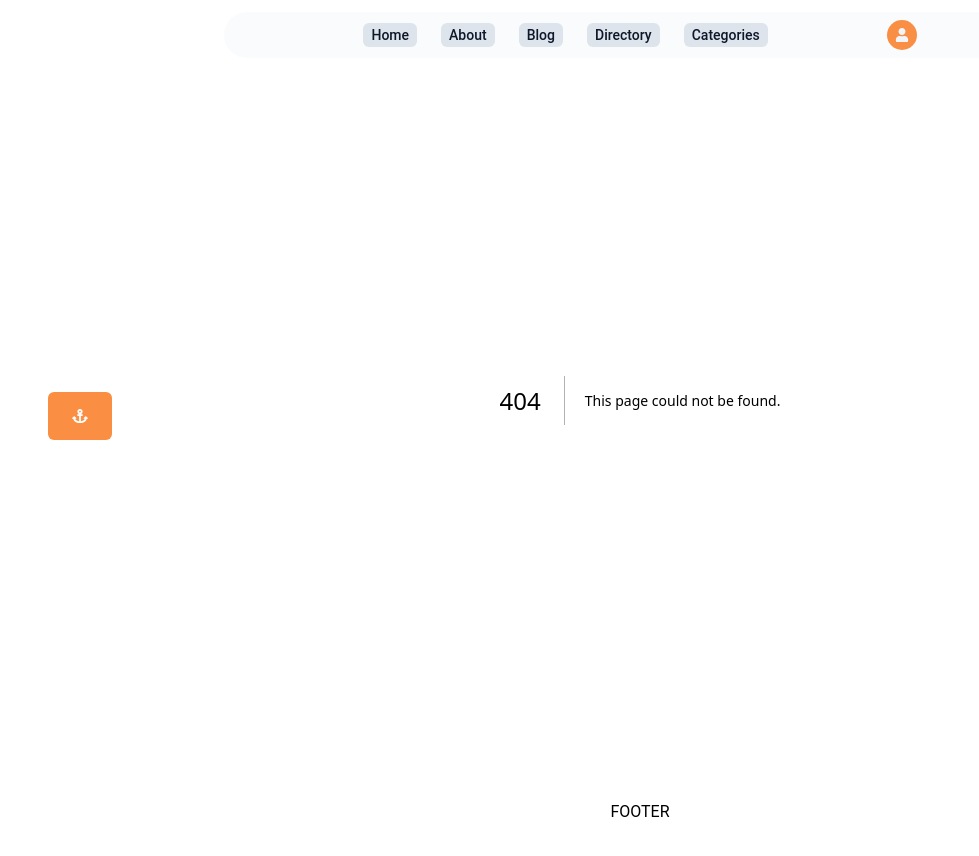
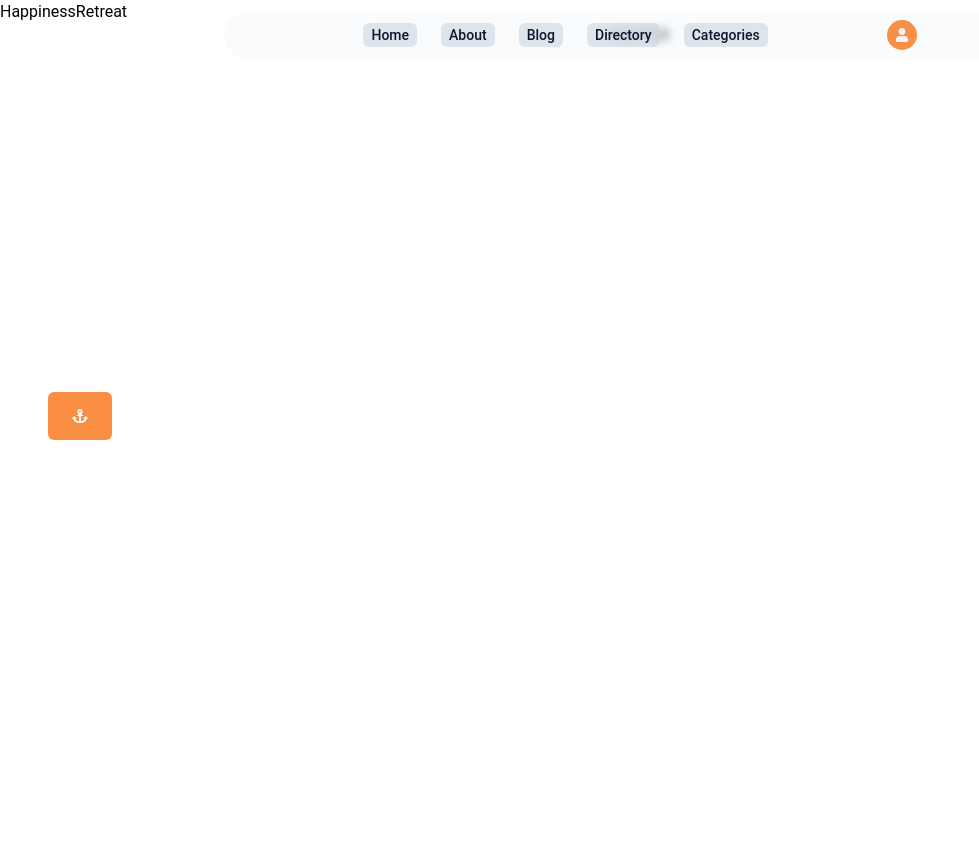
Before and after one commit to MatthewsRicky/travelapp, a Next.js app: page /blog/happiness_retreat in a window 1280 px wide. Before the commit this address had no page. Shown: the top 856 px of the page, without its empty margins (0-979 px from the left). After the commit the page ends 800 px from the top, so only its background shows below. Built offline with nearby package versions, Linux system fonts and the light colour scheme.

Commit message:
Create page.tsx

```diff
--- /dev/null
+++ b/app/blog/happiness_retreat/page.tsx
@@ -0,0 +1,7 @@
+import React from "react";
+
+const HappinessRetreat = () => {
+	return <div>HappinessRetreat</div>;
+};
+
+export default HappinessRetreat;
```
